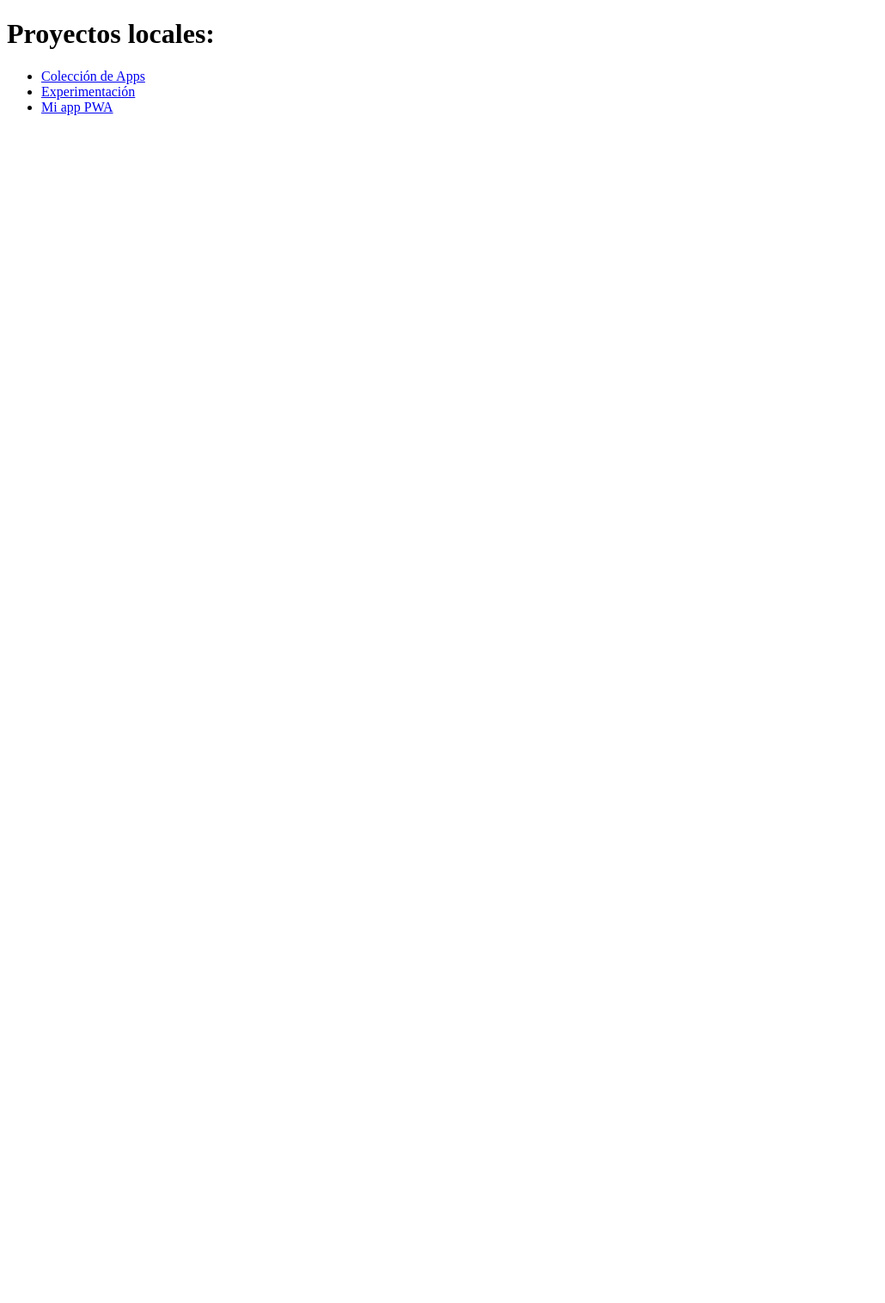
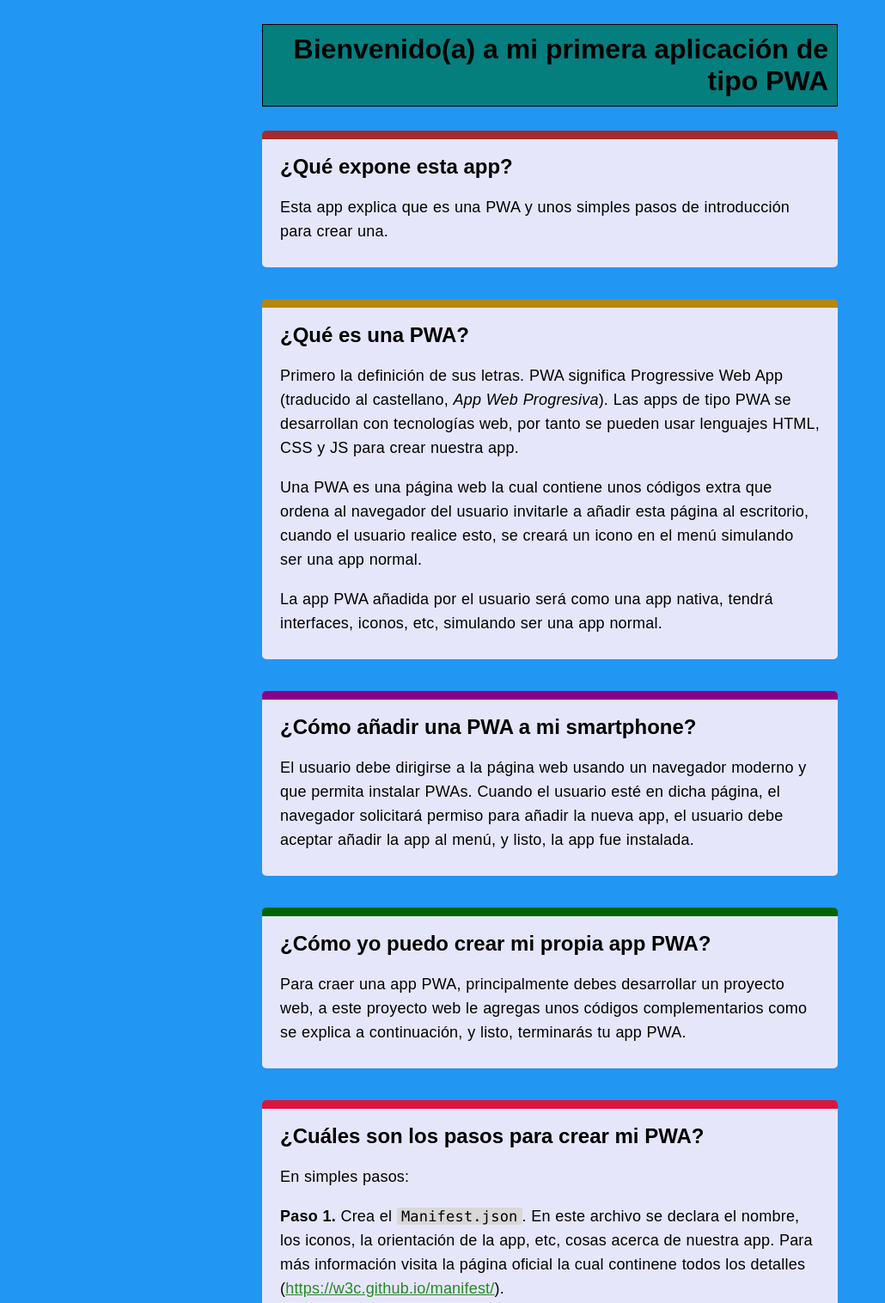
Before and after one commit to YonierVasquezMarin/Mi-app-PWA, a plain HTML site: page index.html in a window 1280 px wide. Shown: the top 1516 px of the page at 86% size, without its empty margins (0-1030 px from the left). Before the commit the page ends 800 px from the top, so only its background shows below. Drawn offline with Linux system fonts and the light colour scheme.

Commit message:
Acceso al manifest añadido
(Corrección de archivo). Se ha agregado una etiqueta "link" de relación de tipo "manifest", esto es para asociar el archivo "manifest.json" al sitio y así poder generar la PWA.

```diff
--- a/index.html
+++ b/index.html
@@ -1,16 +1,99 @@
 <!DOCTYPE html>
+<!-- Finished in 23/01/2021. You can use this freely.
+    Author: Yonier Vasquez Marin (yoniervasquezmarin.github.io) -->
+
 <html lang="es">
 <head>
+    <title>Mi app PWA</title>
     <meta charset="UTF-8">
     <meta name="viewport" content="width=device-width, initial-scale=1.0, user-scalable=no">
-    <title>Lista de proyectos</title>
+    <meta name="description" content="Enterate de datos simples y sencillos para aprender a crear una PWA">
+    <link rel="manifest" href="manifest.json">
+    <link rel="shortcut icon" href="assets/imgs/favicon.png" type="image/png">
+    <link rel="stylesheet" href="styles/general-styles.css">
 </head>
 <body>
-    <h1>Proyectos locales:</h1>
-    <ul>
-        <li><a href="Welcome/index.html">Colección de Apps</a></li>
-	<li><a href="Experimentacion/index.html">Experimentación</a></li>
-	<li><a href="Mi app PWA/index.html">Mi app PWA</a></li>
-    </ul>
+    <main>
+        <header>
+            <h1 id="title">Bienvenido(a) a mi primera aplicación de tipo PWA</h1>
+        </header>
+        <!-- Preguntas -->
+        <div class="box">
+            <div class="lineWithColor"></div>
+            <section class="textBox">
+                <h2 class="question">¿Qué expone esta app?</h2>
+                <p>Esta app explica que es una PWA y unos simples pasos de introducción para crear una.</p>
+            </section>
+        </div>
+        <div class="box">
+            <div class="lineWithColor"></div>
+            <section class="textBox">
+                <h2 class="question">¿Qué es una PWA?</h2>
+                <p>Primero la definición de sus letras.
+                PWA significa Progressive Web App (traducido al castellano, <em>App Web Progresiva</em>).
+                Las apps de tipo PWA se desarrollan con tecnologías web, por tanto se pueden
+                usar lenguajes HTML, CSS y JS para crear nuestra app.</p>
+                <p>Una PWA es una página web la cual contiene unos códigos extra que ordena al
+                navegador del usuario invitarle a añadir esta página al escritorio, cuando
+                el usuario realice esto, se creará un icono en el menú simulando ser una app
+                normal.</p>
+                <p>La app PWA añadida por el usuario será como una app nativa, tendrá interfaces,
+                iconos, etc, simulando ser una app normal.</p>
+            </section>
+        </div>
+        <div class="box">
+            <div class="lineWithColor"></div>
+            <section class="textBox">
+                <h2 class="question">¿Cómo añadir una PWA a mi smartphone?</h2>
+                <p>El usuario debe dirigirse a la página web usando un navegador
+                moderno y que permita instalar PWAs. Cuando el usuario esté
+                en dicha página, el navegador solicitará permiso para añadir
+                la nueva app, el usuario debe aceptar añadir la app al menú,
+                y listo, la app fue instalada.</p>
+            </section>
+        </div>
+        <div class="box">
+            <div class="lineWithColor"></div>
+            <section class="textBox">
+                <h2 class="question">¿Cómo yo puedo crear mi propia app PWA?</h2>
+                <p>Para craer una app PWA, principalmente debes desarrollar un
+                proyecto web, a este proyecto web le agregas unos códigos
+                complementarios como se explica a continuación, y listo,
+                terminarás tu app PWA.</p>
+            </section>
+        </div>
+        <div class="box">
+            <div class="lineWithColor"></div>
+            <section class="textBox">
+                <h2 class="question">¿Cuáles son los pasos para crear mi PWA?</h2>
+                <p>En simples pasos:</p>
+                <p><strong>Paso 1.</strong> Crea el <code>Manifest.json</code>. En este
+                archivo se declara el nombre, los iconos, la orientación de la app, etc,
+                cosas acerca de nuestra app. Para más información visita la página
+                oficial la cual continene todos los
+                detalles (<a href="https://w3c.github.io/manifest/" target="_blank">https://w3c.github.io/manifest/</a>).</p>
+                <p><strong>Paso 2.</strong> Crea el <code>service-worker.js</code>. Es crear
+                un JS especial en donde se ejecuta la instalación de la PWA y se guarda en
+                caché los recursos y utilidades de la app.</p>
+                <p><strong>Paso 3.</strong> Registra el <code>service-worker.js</code> desde
+                un JS. Es añadir unas pequeñas lineas de código que permiten saber si el
+                navegador es compatible con el Service Worker, si es así, se procede a
+                registar nuestro archivo <code>service-worker.js</code>.</p>
+                <p>Nuestro archivo <code>service-worker.js</code> puede ir en cualquier lugar, aunque
+                normalmente se elige ubicarlo paralelamente al <code>index.html</code>.
+                El archivo <code>service-worker.js</code> no se declara usando la
+                etiqueta <code>script</code> aunque este sea un script; este archivo se
+                mantiene oculto y no aparece en ninguna parte del <code>index.html</code></p>
+            </section>
+        </div>
+    </main>
+
+    <!-- Line color definer -->
+    <script src="scripts/line-color-definer.js"></script>
+
+    <footer>
+        <span>2021</span>
+        <span>versión 2.0</span>
+    </footer>
 </body>
 </html>
```
